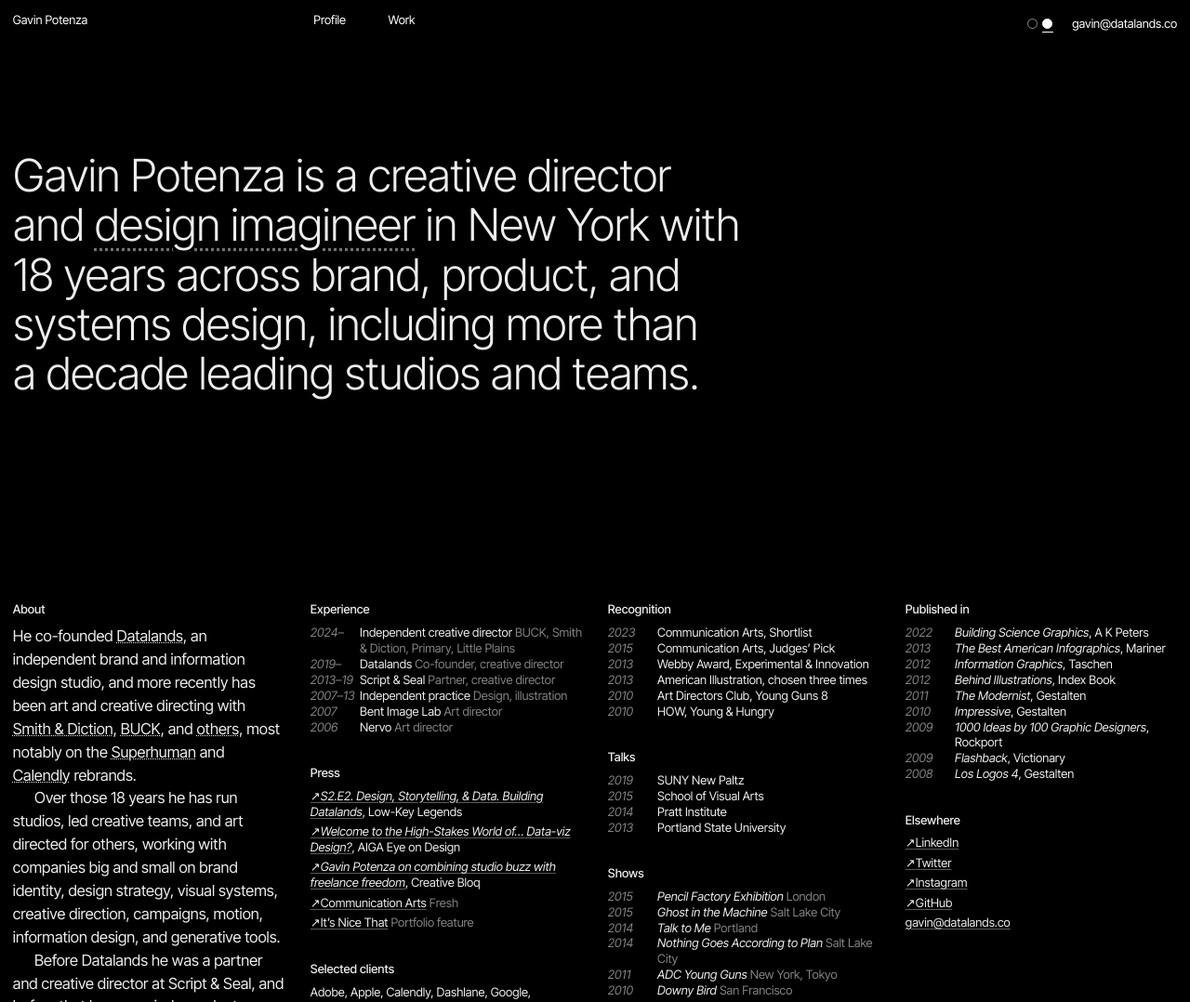
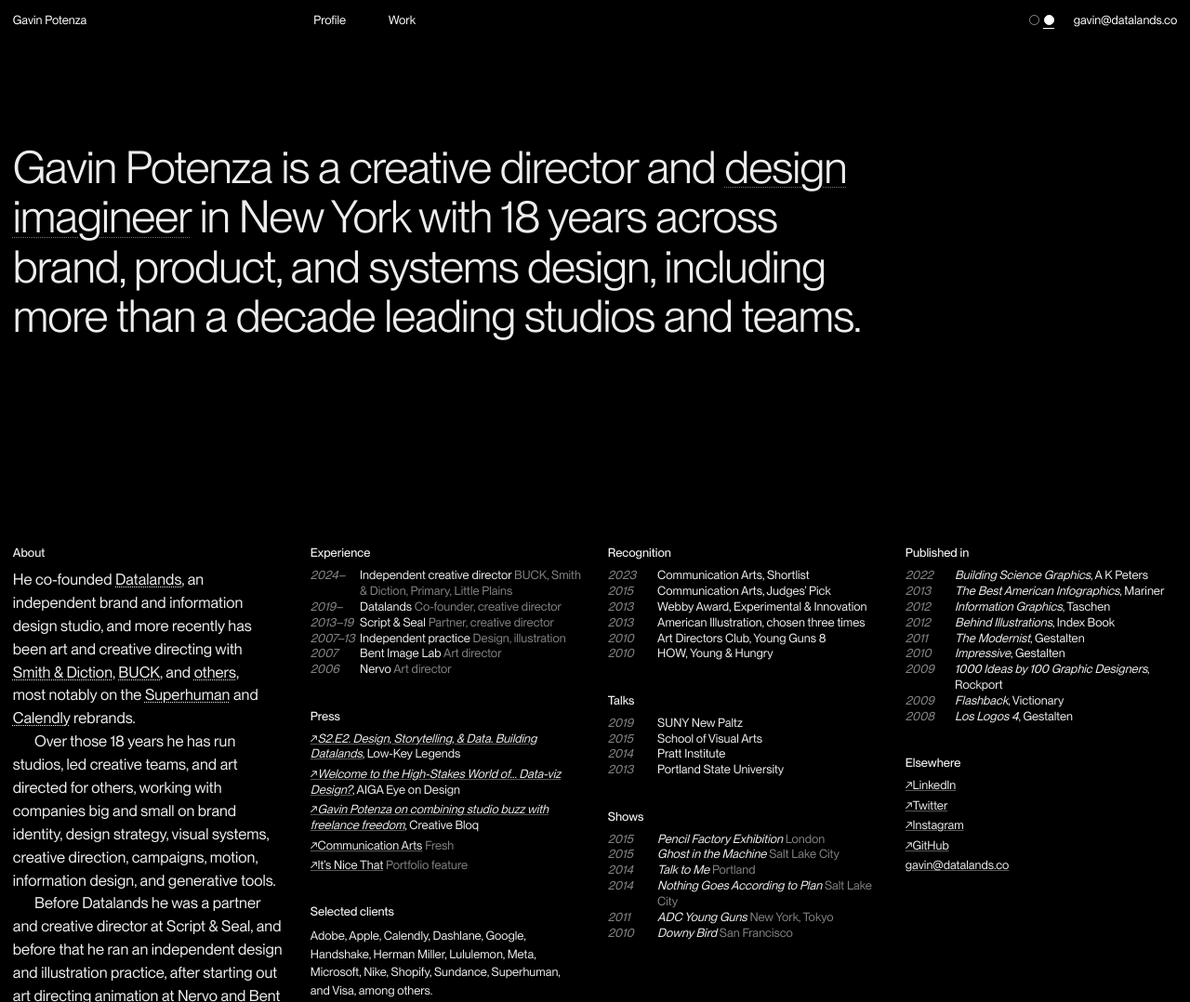
Before and after one commit to ptnza/Portfolio-3000, a plain HTML site: page index.html in a window 1280 px wide. Shown: the top 1078 px of the page at 93% size. Drawn offline with Linux system fonts and the light colour scheme.

Commit message:
Typeface: PP Neue Montreal; underlines retuned to its metrics; header line-up

```diff
--- a/assets/css/site.css
+++ b/assets/css/site.css
@@ -1,8 +1,16 @@
+/* ---------- fonts ----------
+   PP Neue Montreal, self-hosted (licensed web files). Book carries the in-between 350 the
+   bio line and footer use. The family has no ↦ or ↰, so Inter Tight supplies just those two
+   (a &text= subset in index.html). No italic cut is loaded: <i> titles are browser-slanted. */
+@font-face { font-family: "PP Neue Montreal"; src: url("../fonts/PPNeueMontreal-Book.woff2") format("woff2"); font-weight: 350; font-display: swap; }
+@font-face { font-family: "PP Neue Montreal"; src: url("../fonts/PPNeueMontreal-Regular.woff2") format("woff2"); font-weight: 400; font-display: swap; }
+@font-face { font-family: "PP Neue Montreal"; src: url("../fonts/PPNeueMontreal-Medium.woff2") format("woff2"); font-weight: 500; font-display: swap; }
+
 /* ---------- tokens ----------
    Theme: one switch, [data-theme] on <html>. The head script opens every visit dark; the toggle
    (theme.js) switches for that visit. */
 :root {
-  --font: "Inter Tight", "Helvetica Neue", Helvetica, Arial, sans-serif;
+  --font: "PP Neue Montreal", "Inter Tight", "Helvetica Neue", Helvetica, Arial, sans-serif;
   --bg: #000;
   --fg: rgba(255, 255, 255, .93);
   --line: rgba(255, 255, 255, .22);
@@ -108,7 +116,7 @@ h1 {
 
 /* theme toggle, beside the email: one button, open dot = light, filled dot = dark.
    The live mode is full strength and underlined, so it isn't carried by brightness alone. */
-.theme-btn { display: flex; align-items: center; justify-content: center; gap: 5px; height: 40px; min-width: 40px; margin-block: -8px; padding-inline: 4px; transition: scale .2s ease-out; }
+.theme-btn { display: flex; align-items: center; justify-content: center; gap: 5px; height: 40px; min-width: 40px; margin-block: -12px; padding-inline: 4px; transition: scale .2s ease-out; }
 .theme-btn:active { scale: .96; }
 .theme-btn i { position: relative; display: block; width: 9px; height: 9px; border-radius: 50%; border: 1.5px solid currentColor; opacity: var(--faint); transition: opacity .15s ease-out; }
 .theme-btn .d { background: currentColor; }
@@ -132,7 +140,7 @@ h1 a.clip-trigger {
   text-underline-position: from-font;
   text-decoration-thickness: from-font;
   text-decoration-skip-ink: auto;
-  text-underline-offset: -.02em;   /* tucked just under the baseline; skip-ink clears the descenders */
+  text-underline-offset: .06em;    /* tucked just under the baseline; skip-ink clears the descenders */
 }
 
 /* floating clipping (position and motion come from the script) */
@@ -170,8 +178,8 @@ body.hm-on .page-content *:not(.hm-active) { color: var(--hm-dim) !important; }
 .ed-list .item > a:only-child { overflow-wrap: anywhere; }
 .ed .y { font-style: italic; opacity: var(--soft); white-space: nowrap; }
 .ed .d { opacity: var(--soft); }
-.ed a.clip-trigger { text-decoration: underline dotted; text-decoration-thickness: 1px; text-underline-position: from-font; text-underline-offset: -.1em; text-decoration-skip-ink: auto; }   /* same line as the other links, so descenders cut gaps in it */
-.ed .alt-body a, .ed .copy-email { text-decoration: underline; text-decoration-color: var(--underline-soft); text-underline-position: from-font; text-decoration-skip-ink: auto; transition: text-decoration-color .15s ease-out; }
+.ed a.clip-trigger { text-decoration: underline dotted; text-decoration-thickness: 1px; text-underline-position: from-font; text-underline-offset: .07em; text-decoration-skip-ink: auto; }   /* same line as the other links, so descenders cut gaps in it */
+.ed .alt-body a, .ed .copy-email { text-decoration: underline; text-decoration-color: var(--underline-soft); text-underline-position: from-font; text-underline-offset: .07em; text-decoration-skip-ink: auto; transition: text-decoration-color .15s ease-out; }
 
 /* ---------- work ----------
    One 5-track grid: gutter | title | description | credits | gutter.
--- a/index.html
+++ b/index.html
@@ -43,9 +43,10 @@
 <link rel="apple-touch-icon" href="assets/favicon-180.png">
 <link rel="preconnect" href="https://fonts.googleapis.com">
 <link rel="preconnect" href="https://fonts.gstatic.com" crossorigin>
-<link rel="stylesheet" href="https://fonts.googleapis.com/css2?family=Inter+Tight:ital,wght@0,300..600;1,300..600&display=swap">
-<!-- Google's latin subset leaves out the arrows (← → ↗ ↙ ↰ ↖); this pulls just those glyphs, 1.7KB -->
-<link rel="stylesheet" href="https://fonts.googleapis.com/css2?family=Inter+Tight:wght@300..600&amp;text=%E2%86%90%E2%86%92%E2%86%97%E2%86%99%E2%86%A6%E2%86%B0%E2%86%96%E2%86%91%E2%86%93%E2%86%98">
+<link rel="preload" href="assets/fonts/PPNeueMontreal-Regular.woff2" as="font" type="font/woff2" crossorigin>
+<link rel="preload" href="assets/fonts/PPNeueMontreal-Book.woff2" as="font" type="font/woff2" crossorigin>
+<!-- Neue Montreal has no ↦ or ↰; this pulls just those two glyphs from Inter Tight -->
+<link rel="stylesheet" href="https://fonts.googleapis.com/css2?family=Inter+Tight:wght@300..600&amp;text=%E2%86%A6%E2%86%B0">
 <link rel="stylesheet" href="assets/css/site.css">
 </head>
 <body>
```
Also changed, not shown: 404.html (+0 -3 lines), assets/fonts/PPNeueMontreal-Book.woff2 (added), assets/fonts/PPNeueMontreal-Medium.woff2 (added), assets/fonts/PPNeueMontreal-Regular.woff2 (added), 2 other files.
